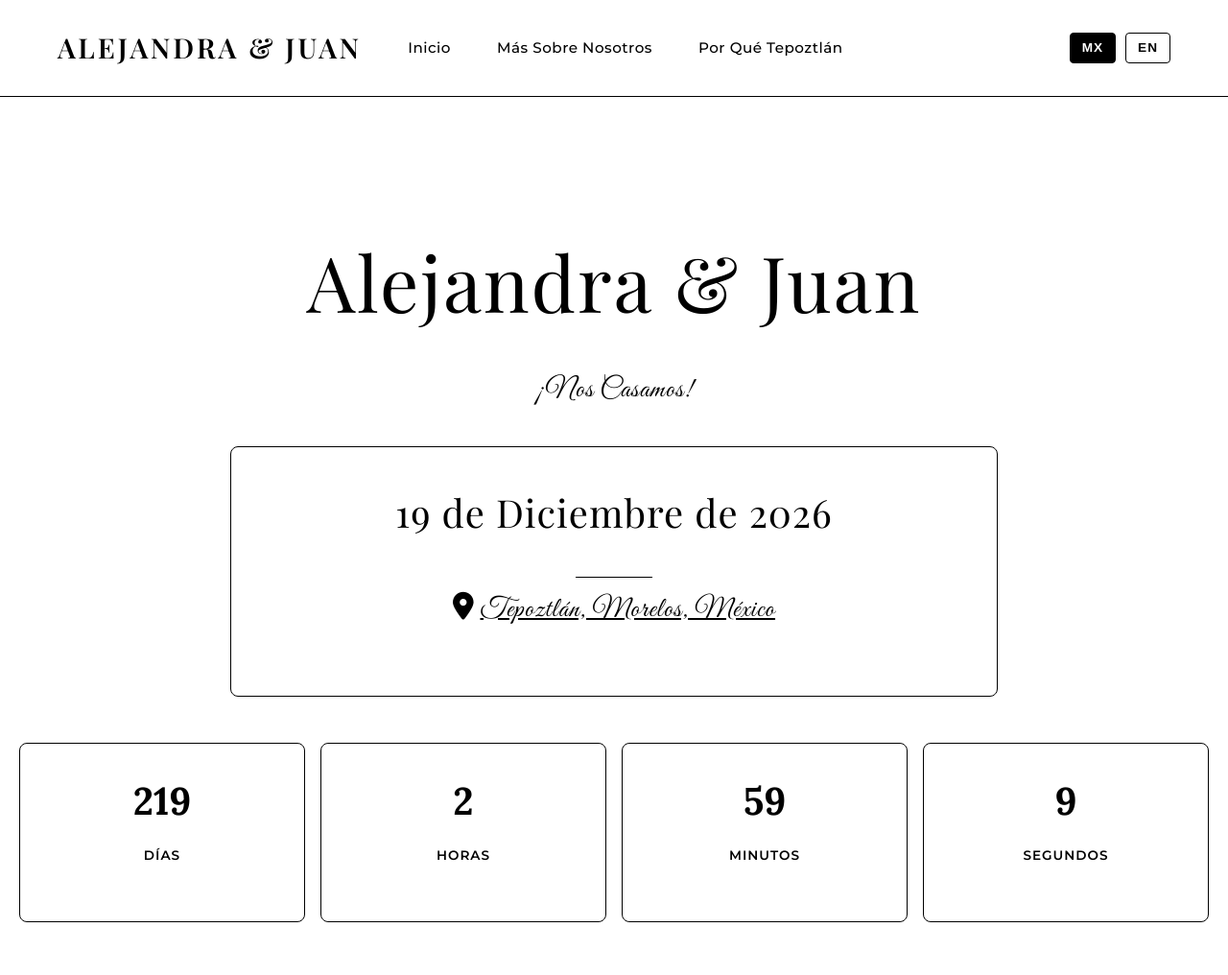
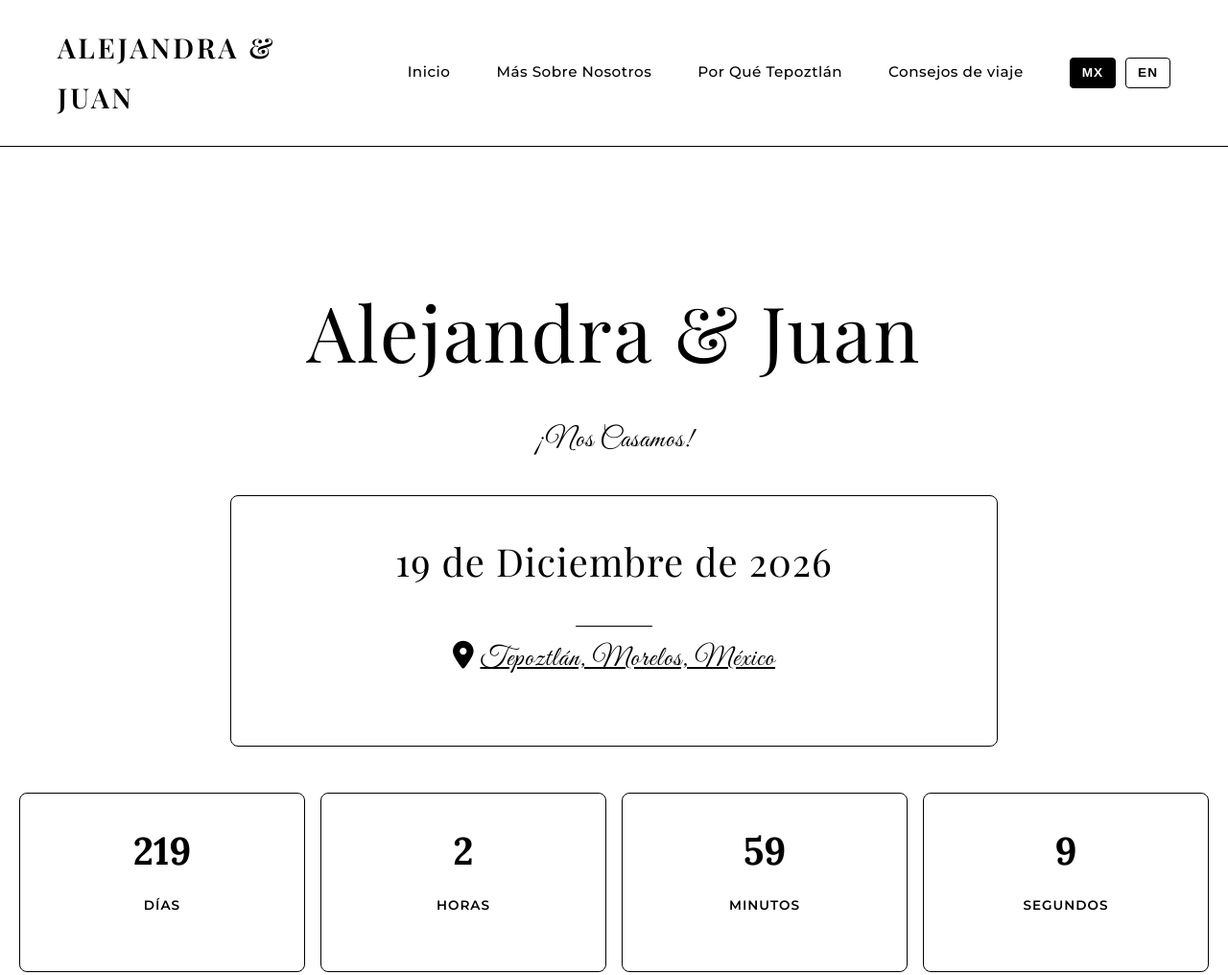
Before and after one commit to yumilceh/wedding-website, a website: page wedding-website/index.html in a window 1280 px wide. Shown: the top 1016 px of the page at 96% size. Drawn offline with nearby package versions, Linux system fonts and the light colour scheme.

Commit message:
All changes

```diff
--- a/wedding-website/index.html
+++ b/wedding-website/index.html
@@ -25,6 +25,7 @@
                 <li><a href="index.html" class="nav-link" data-i18n="nav-home"></a></li>
                 <li><a href="pages/about.html" class="nav-link" data-i18n="nav-about"></a></li>
                 <li><a href="#why-tepoztlan" class="nav-link" data-i18n="nav-why"></a></li>
+                <li><a href="pages/travel-advice.html" class="nav-link" data-i18n="nav-travel-advice"></a></li>
             </ul>
             <div class="language-selector">
                 <button id="lang-es" class="lang-btn active" title="Espanol">
@@ -49,7 +50,7 @@
             <p data-i18n="hero-subtitle">!</p>
             <div class="wedding-date">
                 <h2 data-i18n="hero-date"></h2>
-                <p><i class="fa-solid fa-location-dot"></i> <a href="https://www.google.com/maps/search/?api=1&query=centro+tepoztlan+morelos" target="_blank" data-i18n="hero-location"></a></p>
+                <p><i class="fa-solid fa-location-dot"></i> <a href="https://maps.app.goo.gl/RejbrenzrJ5EUnNd8" target="_blank" data-i18n="hero-location"></a></p>
             </div>
         </div>
         <div class="countdown">
@@ -214,7 +215,7 @@
                 <div class="footer-section">
                     <h3 data-i18n="footer-location"></h3>
                     <p><i class="fa-solid fa-calendar"></i> <span data-i18n="hero-date-card"></span></p>
-                    <p><i class="fa-solid fa-location-dot"></i> <a href="https://www.google.com/maps/search/?api=1&query=centro+tepoztlan+morelos" target="_blank" data-i18n="hero-location"></a></p>
+                    <p><i class="fa-solid fa-location-dot"></i> <a href="https://maps.app.goo.gl/RejbrenzrJ5EUnNd8" target="_blank" data-i18n="hero-location"></a></p>
                 </div>
             </div>
             <div class="footer-bottom">
--- a/wedding-website/language.js
+++ b/wedding-website/language.js
@@ -7,6 +7,7 @@ const translations = {
         'nav-home': 'Inicio',
         'nav-about': 'Más Sobre Nosotros',
         'nav-why': 'Por Qué Tepoztlán',
+        'nav-travel-advice': 'Consejos de viaje',
 
         // Meta
         'page-title': 'Alejandra & Juan - Nuestra Boda',
@@ -236,6 +237,33 @@ const translations = {
         'park-entry-fee': 'Costo de Entrada: [Gratis/Pagado]',
         'footer-follow-us': 'Síguenos',
 
+        // Travel Advice
+        'travel-advice-meta-title': 'Consejos de viaje - Alejandra & Juan',
+        'travel-advice-meta-description': 'Consejos de viaje para llegar a Tepoztlán y moverte durante la boda.',
+        'travel-advice-title': 'Consejos de viaje',
+        'travel-advice-intro': 'Aquí reunimos recomendaciones prácticas para llegar a Tepoztlán, moverte y prepararte para el fin de semana.',
+        'travel-advice-getting-there-title': 'Cómo llegar',
+        'travel-advice-flights-title': 'Vuelos a Ciudad de México',
+        'travel-advice-flights-body': 'La opción más sencilla es volar a Ciudad de México (MEX). Si te conviene, también puedes revisar el AIFA (NLU).',
+        'travel-advice-airport-transfer-title': 'Del aeropuerto a Tepoztlán',
+        'travel-advice-airport-transfer-body': 'Recomendamos reservar transporte privado o taxi de confianza. Tepoztlán está a unas 1.5–2.5 horas (según tráfico).',
+        'travel-advice-bus-title': 'Autobús y combinaciones',
+        'travel-advice-bus-body': 'También puedes ir en autobús hacia Cuernavaca y después conectar a Tepoztlán. Planea tiempo extra en fines de semana.',
+        'travel-advice-in-town-title': 'En Tepoztlán',
+        'travel-advice-weather-title': 'Clima en diciembre',
+        'travel-advice-weather-body': 'Suele haber días templados y noches frescas. Trae una chamarra ligera o suéter para la tarde/noche.',
+        'travel-advice-pack-title': 'Qué llevar',
+        'travel-advice-pack-body': 'Zapatos cómodos para calles empedradas, protector solar, repelente, y una capa ligera para cambios de temperatura.',
+        'travel-advice-money-title': 'Dinero y pagos',
+        'travel-advice-money-body': 'Lleva algo de efectivo (MXN) para mercados, taxis y propinas. Muchos lugares aceptan tarjeta, pero no todos.',
+        'travel-advice-connectivity-title': 'Internet y celular',
+        'travel-advice-connectivity-body': 'La señal puede variar por zona. Un eSIM o SIM local puede ayudar si tu plan no incluye México.',
+        'travel-advice-safety-title': 'Seguridad y salud',
+        'travel-advice-safety-body': 'Como en cualquier destino turístico: cuida tus pertenencias, usa transporte confiable y mantente hidratado.',
+        'travel-advice-maps-title': 'Ubicación',
+        'travel-advice-maps-link': 'Abrir mapa del centro de Tepoztlán',
+        'travel-advice-maps-body': 'Guarda este enlace para ubicarte rápido y compartir tu ubicación con tu transporte.',
+
         // RSVP
         'rsvp-title': 'Confirmar Asistencia',
         'rsvp-intro': '¡Por favor, haznos saber si puedes celebrar con nosotros!',
@@ -318,6 +346,7 @@ const translations = {
         'nav-home': 'Home',
         'nav-about': 'About Us',
         'nav-why': 'Why Tepoztlan',
+        'nav-travel-advice': 'Travel Advice',
 
         // Meta
         'page-title': 'Alejandra & Juan - Our Wedding',
@@ -529,6 +558,33 @@ const translations = {
         'park-entry-fee': 'Entry Fee: [Free/Paid]',
         'footer-follow-us': 'Follow Us',
 
+        // Travel Advice
+        'travel-advice-meta-title': 'Travel Advice - Alejandra & Juan',
+        'travel-advice-meta-description': 'Travel advice to get to Tepoztlán and get around during the wedding weekend.',
+        'travel-advice-title': 'Travel Advice',
+        'travel-advice-intro': 'Here are practical tips to get to Tepoztlán, move around, and prepare for the weekend.',
+        'travel-advice-getting-there-title': 'Getting there',
+        'travel-advice-flights-title': 'Flights to Mexico City',
+        'travel-advice-flights-body': 'The easiest option is flying into Mexico City (MEX). If it works better for you, you can also check AIFA (NLU).',
+        'travel-advice-airport-transfer-title': 'From the airport to Tepoztlán',
+        'travel-advice-airport-transfer-body': 'We recommend booking private transportation or a trusted taxi. Tepoztlán is about 1.5–2.5 hours away (traffic dependent).',
+        'travel-advice-bus-title': 'Bus connections',
+        'travel-advice-bus-body': 'You can also take a bus to Cuernavaca and then connect to Tepoztlán. Plan extra time on weekends.',
+        'travel-advice-in-town-title': 'In Tepoztlán',
+        'travel-advice-weather-title': 'Weather in December',
+        'travel-advice-weather-body': 'Expect mild days and cooler evenings. Bring a light jacket or sweater for late afternoon/night.',
+        'travel-advice-pack-title': 'What to pack',
+        'travel-advice-pack-body': 'Comfortable shoes for cobblestone streets, sunscreen, insect repellent, and a light layer for temperature changes.',
+        'travel-advice-money-title': 'Money and payments',
+        'travel-advice-money-body': 'Bring some cash (MXN) for markets, taxis, and tips. Many places take cards, but not all.',
+        'travel-advice-connectivity-title': 'Phone and internet',
+        'travel-advice-connectivity-body': 'Signal can vary by area. An eSIM or local SIM can help if your plan does not include Mexico.',
+        'travel-advice-safety-title': 'Safety and health',
+        'travel-advice-safety-body': 'As with any tourist destination: keep an eye on belongings, use trusted transportation, and stay hydrated.',
+        'travel-advice-maps-title': 'Location',
+        'travel-advice-maps-link': 'Open map of central Tepoztlán',
+        'travel-advice-maps-body': 'Save this link to quickly orient yourself and share your location with your driver.',
+
         // RSVP
         'rsvp-title': 'RSVP',
         'rsvp-intro': 'Please let us know if you can celebrate with us!',
--- a/wedding-website/styles.css
+++ b/wedding-website/styles.css
@@ -90,6 +90,7 @@ body {
     letter-spacing: 0.5px;
     transition: var(--transition);
     position: relative;
+    white-space: nowrap;
 }
 
 .nav-link:hover {
```
Also changed, not shown: wedding-website/pages/about.html (+2 -1 lines), wedding-website/pages/accommodations.html (+1 -0 lines), wedding-website/pages/events.html (+1 -0 lines), wedding-website/pages/faq.html (+1 -0 lines), wedding-website/pages/rsvp.html (+1 -0 lines).
